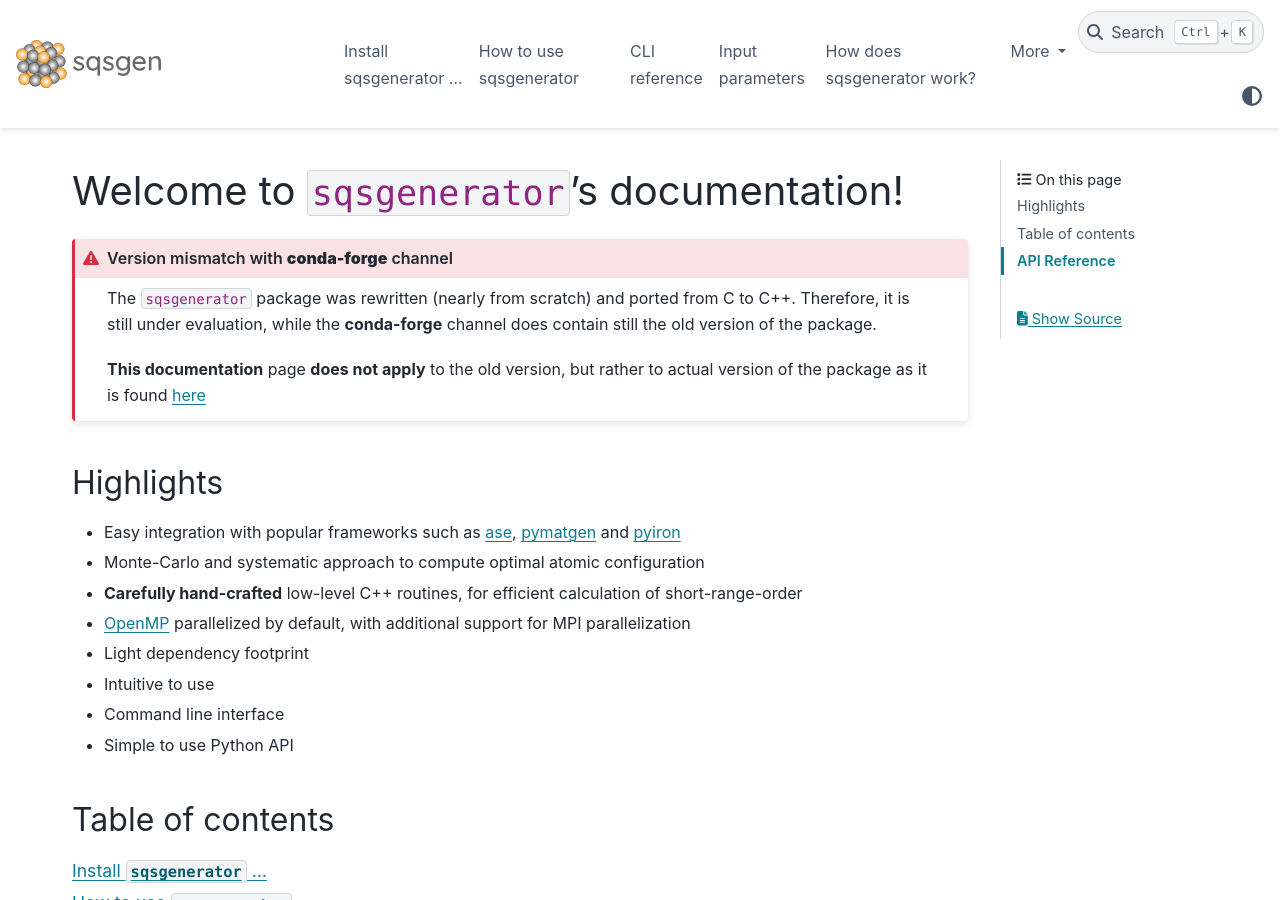
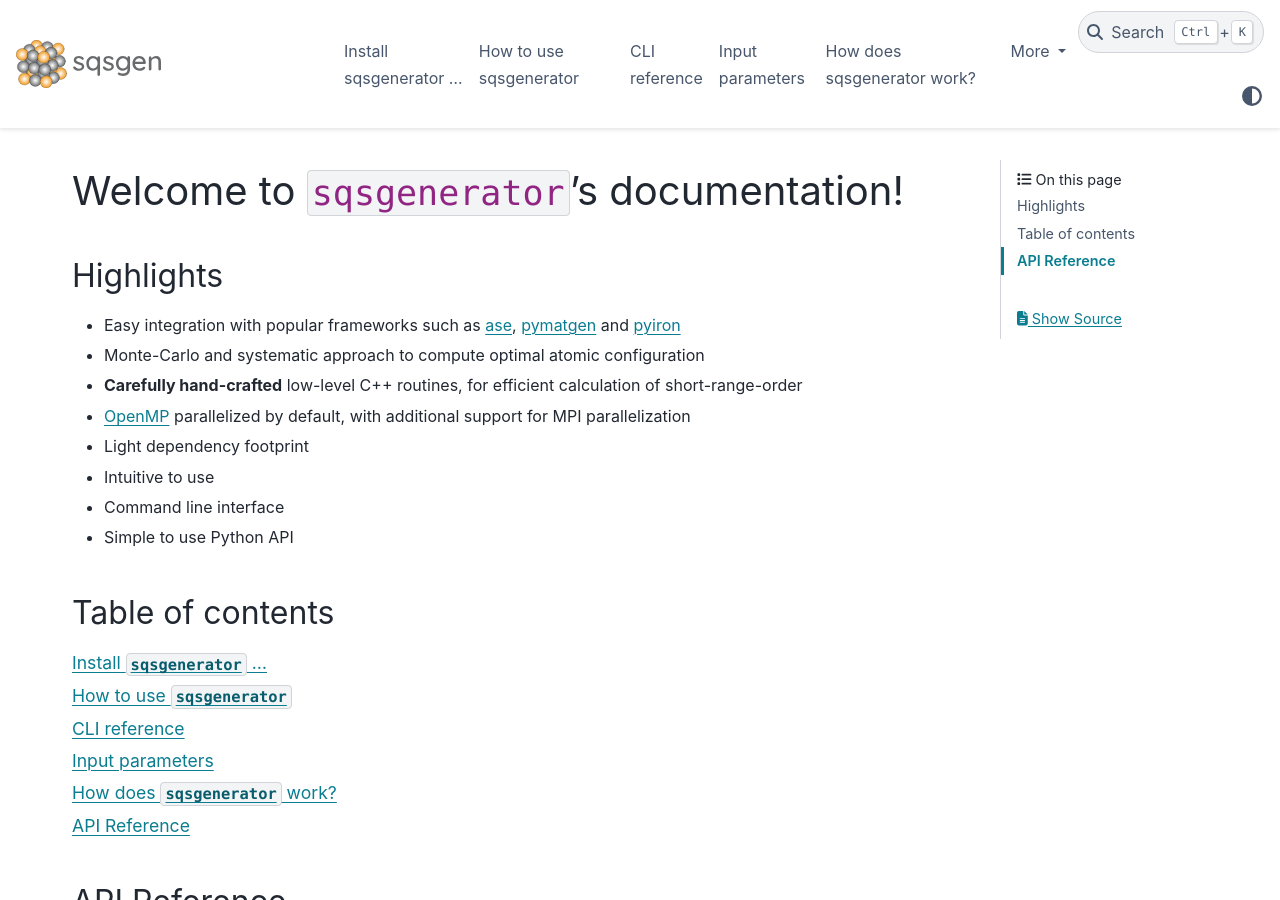
Before and after one commit to dgehringer/sqsgenerator, a Sphinx documentation site: the page built from docs/source/index.md, in a window 1280 px wide and 900 px high. Built offline with Sphinx 7.4.7 and the PyData theme 0.15.4, drawn with Linux system fonts in a browser that asks for light colours; the version number is read from the project's files by our own code.

Commit message:
:memo: remove conda-forge channel warning :memo: exchange batches

````diff
--- a/docs/source/index.md
+++ b/docs/source/index.md
@@ -1,16 +1,5 @@
 
 # Welcome to `sqsgenerator`'s documentation!
-
-```{admonition} Version mismatch with **conda-forge** channel
-:class: danger
-
-The `sqsgenerator` package was rewritten (nearly from scratch) and ported from C to C++. Therefore, it is still
-under evaluation, while the **conda-forge** channel does contain still the old version of the package.
-
-**This documentation** page **does not apply** to the old version, but rather to actual version of the package as it
-is found [here](https://github.com/dgehringer/sqsgenerator)
-
-```
 
 ## Highlights
 
````
